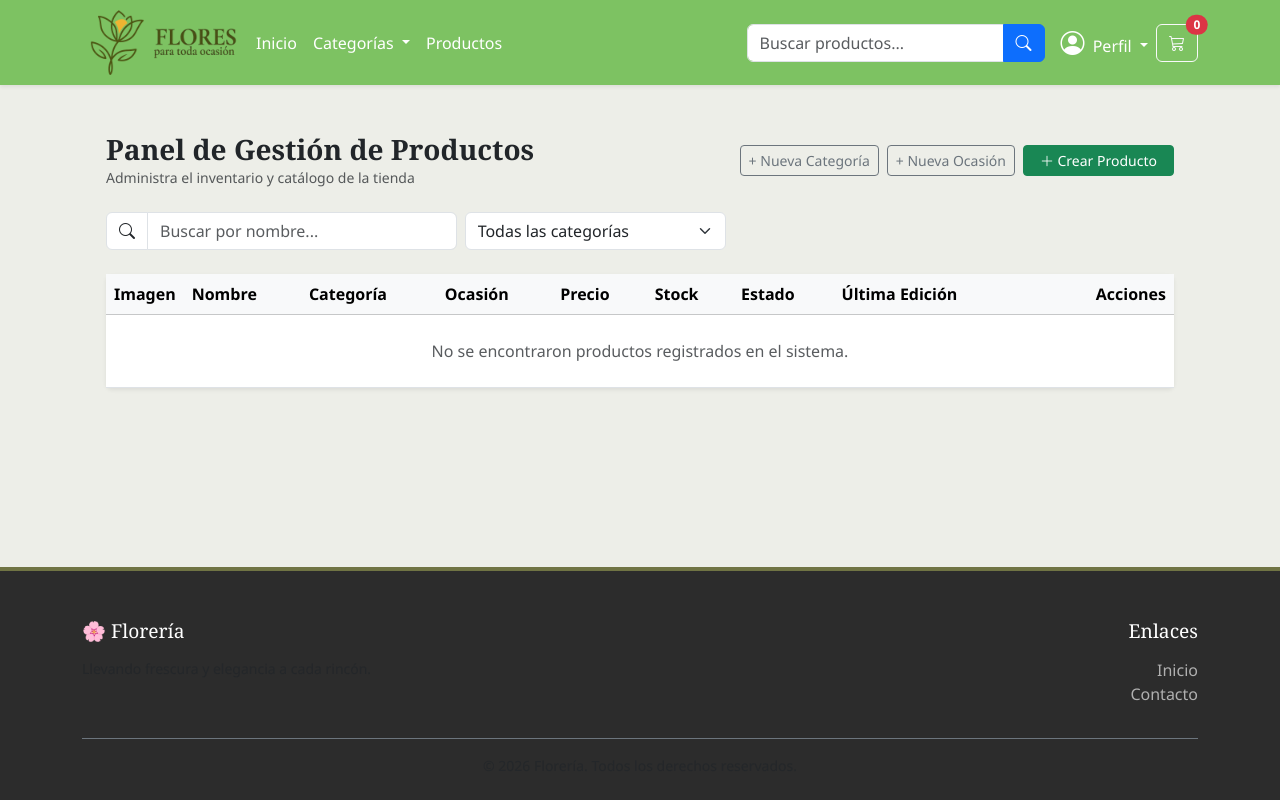
After one commit to PhilipV4/proyecto-floreria, a Django app: page /gestion/ in a window 1280 px wide. The commit adds this page. Run offline with Django 5.2, Linux system fonts and the light colour scheme; data that the repository does not hold is empty.

Commit message:
Admin-Gestion-Productos(filtros y searchbar)

```diff
--- a/tienda/templates/productos/crear.html
+++ b/tienda/templates/admin/crear.html
@@ -46,7 +46,7 @@
                 {% endfor %}
 
                 <div class="d-flex justify-content-between mt-4">
-                    <a href="{% url 'lista_productos' %}" class="btn btn-secondary">Cancelar</a>
+                    <a href="{% url 'admin_lista_productos' %}" class="btn btn-secondary">Cancelar</a>
                     <button type="submit" class="btn btn-success">Guardar Producto</button>
                 </div>
             </form>
--- a/tienda/templates/productos/editar.html
+++ b/tienda/templates/admin/editar.html
@@ -33,7 +33,7 @@
                 {% endfor %}
 
                 <div class="d-flex justify-content-between mt-4">
-                    <a href="{% url 'lista_productos' %}" class="btn btn-secondary">Cancelar</a>
+                    <a href="{% url 'admin_lista_productos' %}" class="btn btn-secondary">Cancelar</a>
                     <button type="submit" class="btn btn-primary">Actualizar Cambios</button>
                 </div>
             </form>
--- a/tienda/templates/productos/eliminar.html
+++ b/tienda/templates/admin/eliminar.html
@@ -19,7 +19,7 @@
             <form method="POST">
                 {% csrf_token %}
                 <div class="d-flex justify-content-center gap-3 mt-4">
-                    <a href="{% url 'lista_productos' %}" class="btn btn-secondary">Cancelar</a>
+                    <a href="{% url 'admin_lista_productos' %}" class="btn btn-secondary">Cancelar</a>
                     <button type="submit" class="btn btn-danger">Sí, Eliminar</button>
                 </div>
             </form>
--- /dev/null
+++ b/tienda/templates/admin/lista_productos.html
@@ -0,0 +1,101 @@
+{% extends 'base.html' %}
+
+{% block content %}
+<div class="container-fluid py-4 px-4">
+    <!-- Encabezado del Panel Admin -->
+    <div class="d-flex justify-content-between align-items-center mb-4">
+        <div>
+            <h2 class="h3 fw-bold text-dark mb-0">Panel de Gestión de Productos</h2>
+            <p class="text-muted small mb-0">Administra el inventario y catálogo de la tienda</p>
+        </div>
+        <div class="d-flex gap-2">
+            <a href="{% url 'crear_categoria' %}" class="btn btn-outline-secondary btn-sm">
+                + Nueva Categoría
+            </a>
+            <a href="{% url 'crear_ocasion' %}" class="btn btn-outline-secondary btn-sm">
+                + Nueva Ocasión
+            </a>
+            <a href="{% url 'crear_producto' %}" class="btn btn-success btn-sm px-3">
+                <i class="bi bi-plus-lg"></i> Crear Producto
+            </a>
+        </div>
+    </div>
+
+    <!-- Buscador y Filtros con HTMX -->
+    <form id="search-form" method="GET" action="{% url 'admin_lista_productos' %}" class="row g-2 mb-4">
+
+        <!-- Input de Búsqueda con HTMX -->
+        <div class="col-md-4">
+            <div class="input-group">
+                <span class="input-group-text bg-white"><i class="bi bi-search"></i></span>
+                <input
+                    type="text"
+                    id="search-input"
+                    name="q"
+                    value="{{ query }}"
+                    class="form-control"
+                    placeholder="Buscar por nombre..."
+                    autocomplete="off"
+                    hx-get="{% url 'admin_lista_productos' %}"
+                    hx-target="#productos-tbody"
+                    hx-include="[name='categoria']"
+                    hx-trigger="keyup changed delay:400ms, search"
+                >
+            </div>
+        </div>
+
+        <!-- Filtro de Categoría con HTMX -->
+        <div class="col-md-3">
+            <select
+                name="categoria"
+                class="form-select"
+                hx-get="{% url 'admin_lista_productos' %}"
+                hx-target="#productos-tbody"
+                hx-include="#search-input"
+                hx-trigger="change"
+            >
+                <option value="">Todas las categorías</option>
+                {% for cat in categorias %}
+                    <option value="{{ cat.id }}" {% if categoria_actual == cat.id|stringformat:"s" %}selected{% endif %}>
+                        {{ cat.nombre }}
+                    </option>
+                {% endfor %}
+            </select>
+        </div>
+
+        <!-- Botón Limpiar -->
+        {% if query or categoria_actual %}
+            <div class="col-auto">
+                <a href="{% url 'admin_lista_productos' %}" class="btn btn-outline-secondary">Limpiar filtros</a>
+            </div>
+        {% endif %}
+    </form>
+
+    <!-- Tabla de Productos -->
+    <div class="card border-0 shadow-sm">
+        <div class="card-body p-0">
+            <div class="table-responsive">
+                <table class="table table-hover align-middle mb-0">
+                    <thead class="table-light">
+                        <tr>
+                            <th style="width: 70px;">Imagen</th>
+                            <th>Nombre</th>
+                            <th>Categoría</th>
+                            <th>Ocasión</th>
+                            <th>Precio</th>
+                            <th>Stock</th>
+                            <th>Estado</th>
+                            <th>Última Edición</th>
+                            <th class="text-end" style="width: 150px;">Acciones</th>
+                        </tr>
+                    </thead>
+                    <tbody id="productos-tbody">
+                        {% include 'admin/partials/productos_tbody.html' %}
+                    </tbody>
+                </table>
+            </div>
+        </div>
+    </div>
+</div>
+
+{% endblock %}
--- /dev/null
+++ b/tienda/templates/admin/partials/productos_tbody.html
@@ -0,0 +1,61 @@
+{% for producto in productos %}
+<tr>
+    <td>
+        {% if producto.imagen %}
+            <img src="{{ producto.imagen.url }}" alt="{{ producto.nombre }}" class="rounded" style="width: 48px; height: 48px; object-fit: cover;">
+        {% else %}
+            <div class="bg-light rounded text-muted d-flex align-items-center justify-content-center" style="width: 48px; height: 48px; font-size: 0.75rem;">
+                Sin foto
+            </div>
+        {% endif %}
+    </td>
+    <td>
+        <strong class="text-dark d-block">{{ producto.nombre }}</strong>
+        <small class="text-muted">ID: #{{ producto.id }}</small>
+    </td>
+    <td>
+        {% if producto.categoria %}
+            <span class="badge bg-light text-dark border">{{ producto.categoria.nombre }}</span>
+        {% else %}
+            <span class="text-muted small">-</span>
+        {% endif %}
+    </td>
+    <td>
+        {% if producto.ocasion %}
+            <span class="badge bg-light text-dark border">{{ producto.ocasion.nombre }}</span>
+        {% else %}
+            <span class="text-muted small">-</span>
+        {% endif %}
+    </td>
+    <td class="fw-bold text-success">${{ producto.precio }}</td>
+    <td>
+        {% if producto.stock > 5 %}
+            <span class="badge bg-success-subtle text-success">{{ producto.stock }} un.</span>
+        {% elif producto.stock > 0 %}
+            <span class="badge bg-warning-subtle text-warning">{{ producto.stock }} un. (Bajo)</span>
+        {% else %}
+            <span class="badge bg-danger-subtle text-danger">Sin Stock</span>
+        {% endif %}
+    </td>
+    <td>
+        {% if producto.disponible %}
+            <span class="badge bg-success">Visible</span>
+        {% else %}
+            <span class="badge bg-secondary">Oculto</span>
+        {% endif %}
+    </td>
+    <td class="small text-muted">
+        {{ producto.actualizado_el|date:"d/m/Y H:i" }}
+    </td>
+    <td class="text-end">
+        <a href="{% url 'editar_producto' producto.id %}" class="btn btn-sm btn-outline-primary me-1" title="Editar">Editar</a>
+        <a href="{% url 'eliminar_producto' producto.id %}" class="btn btn-sm btn-outline-danger" title="Eliminar">Eliminar</a>
+    </td>
+</tr>
+{% empty %}
+<tr>
+    <td colspan="9" class="text-center py-4 text-muted">
+        No se encontraron productos registrados en el sistema.
+    </td>
+</tr>
+{% endfor %}
--- a/tienda/templates/base.html
+++ b/tienda/templates/base.html
@@ -14,6 +14,9 @@
     <link rel="stylesheet" href="{% static 'CSS/header.css' %}">
     <link rel="stylesheet" href="{% static 'CSS/footer.css' %}">
     <link rel="stylesheet" href="{% static 'CSS/general.css' %}">
+    <script src="https://cdn.jsdelivr.net/npm/htmx.org@2.0.11/dist/htmx.min.js"
+        integrity="sha384-2OatzQy1H+Zd/IIrjr1TcuDGqLXeHhbooAyJY1KdQMKnr4LZ22k31GBLdYKHmVjg"
+        crossorigin="anonymous"></script>
 
     <title>Florería</title>
 
@@ -121,7 +124,7 @@
 
                 </ul>
                 <!-- Buscador -->
-                <form class="d-flex me-lg-3 my-2 my-lg-0" action="#" method="GET">
+                <form class="d-flex me-lg-3 my-2 my-lg-0" action="" method="GET">
                     <div class="input-group">
                         <input class="form-control" type="search" name="q" placeholder="Buscar productos..."
                             aria-label="Buscar productos">
--- a/tienda/urls.py
+++ b/tienda/urls.py
@@ -3,12 +3,16 @@ from . import views
 
 urlpatterns = [
     path('', views.inicio, name='inicio'),
-    path('test/', views.test, name='test'),
+
+    #productos
     path('productos/', views.lista_productos, name='lista_productos'),
-    path('crear/', views.crear_producto, name='crear_producto'),
-    path('editar/<int:id>/', views.editar_producto, name='editar_producto'),
-    path('eliminar/<int:id>/', views.eliminar_producto, name='eliminar_producto'),
-    path('categoria/crear/', views.crear_categoria, name='crear_categoria'),
-    path('ocasion/crear/', views.crear_ocasion, name='crear_ocasion'),
+    #admin
+    path('gestion/', views.admin_lista_productos, name='admin_lista_productos'),
+    path('gestion/crear/', views.crear_producto, name='crear_producto'),
+    path('gestion/editar/<int:id>/', views.editar_producto, name='editar_producto'),
+    path('gestion/eliminar/<int:id>/', views.eliminar_producto, name='eliminar_producto'),
+    path('gestion/crear_categoria/', views.crear_categoria, name='crear_categoria'),
+    path('gestion/crear_ocasion/', views.crear_ocasion, name='crear_ocasion'),
+
 
 ]
--- a/tienda/views.py
+++ b/tienda/views.py
@@ -4,14 +4,17 @@ from .models import Categoria, Ocasion, Producto
 
 from .forms import CategoriaForm, OcasionForm, ProductoForm
 
+from django.db.models import Q
+
 # Create your views here.
 def inicio(request):
     return render(request, 'inicio.html')
 
-def test(request):
-    return render(request, 'test.html')
+
 
 def lista_productos(request):
+    #falta agregar no mostrar productos que no esten disponibles, quizas se pueda hacer en el html con un if,
+    #pero mejor hacerlo en la vista.
 
     productos = Producto.objects.all().select_related('categoria', 'ocasion')
 
@@ -34,18 +37,64 @@ def lista_productos(request):
         'ocasion_actual': ocasion_id or '',
     }
 
+    return render(request, 'productos/lista_productos.html', context)
 
-    return render(request, 'productos/lista_productos.html', context)
+#Inicio seccion admin
+def admin_lista_productos(request):
+    # Obtenemos todos los productos optimizando las relaciones
+    productos = Producto.objects.all().select_related('categoria', 'ocasion')
+
+    # Capturamos los parámetros de búsqueda y filtro
+    query = request.GET.get('q', '').strip()
+    categoria_id = request.GET.get('categoria')
+
+    # Aplicamos filtro de texto si existe
+    if query:
+        productos = productos.filter(
+            Q(nombre__icontains=query) | Q(descripcion__icontains=query))\
+        .order_by("-creado_el")[0:10]  # Limite de 10 resultados
+
+    # Aplicamos filtro de categoría si existe
+    if categoria_id:
+        productos = productos.filter(categoria_id=categoria_id)
+
+    categorias = Categoria.objects.all()
+
+    context = {
+        'productos': productos,
+        'categorias': categorias,
+        'categoria_actual': categoria_id or '',
+        'query': query,
+    }
+
+    # SI LA PETICIÓN VIENE DE HTMX: Devolvemos solo el partial del tbody
+    if request.headers.get('HX-Request'):
+        return render(request, 'admin/partials/productos_tbody.html', context)
+
+    # CARGA NORMAL: Devolvemos la página completa
+    return render(request, 'admin/lista_productos.html', context)
+
+#NO IMPLEMENTADO
+#def buscar(request):
+
+    q = request.GET.get('q', '').strip()
+    if q:
+        results=Producto.objects.filter(Q(nombre__icontains=q) | Q(categoria__nombre__icontains=q)) \
+        .order_by("-creado_el")[0:10] #limite de 10 resultados
+    else:
+        results=[]
+
+    return render(request, 'partials/results.html', {"results": results})
 
 def crear_producto(request):
     if request.method == 'POST':
         form = ProductoForm(request.POST, request.FILES)
         if form.is_valid():
             form.save()
-            return redirect('lista_productos')
+            return redirect('admin_lista_productos')
     else:
         form = ProductoForm()
-    return render(request, 'productos/crear.html', {'form': form})
+    return render(request, 'admin/crear.html', {'form': form})
 
 
 def editar_producto(request, id):
@@ -54,35 +103,36 @@ def editar_producto(request, id):
         form = ProductoForm(request.POST, request.FILES, instance=producto)
         if form.is_valid():
             form.save()
-            return redirect('lista_productos')
+            return redirect('admin_lista_productos')
     else:
         form = ProductoForm(instance=producto)
-    return render(request, 'productos/editar.html', {'form': form, 'producto': producto})
+    return render(request, 'admin/editar.html', {'form': form, 'producto': producto})
 
 
 def eliminar_producto(request, id):
     producto = get_object_or_404(Producto, id=id)
     if request.method == 'POST':
         producto.delete()
-        return redirect('lista_productos')
-    return render(request, 'productos/eliminar.html', {'producto': producto})
+        return redirect('admin_lista_productos')
+    return render(request, 'admin/eliminar.html', {'producto': producto})
 
 def crear_categoria(request):
     if request.method == 'POST':
         form = CategoriaForm(request.POST)
         if form.is_valid():
             form.save()
-            return redirect('crear_producto') # Vuelve a la creación de producto
+            return redirect('admin_lista_productos')
     else:
         form = CategoriaForm()
-    return render(request, 'productos/crear_categoria.html', {'form': form})
+    return render(request, 'admin/crear_categoria.html', {'form': form})
 
 def crear_ocasion(request):
     if request.method == 'POST':
         form = OcasionForm(request.POST)
         if form.is_valid():
             form.save()
-            return redirect('crear_producto') # Vuelve a la creación de producto
+            return redirect('admin_lista_productos')
     else:
         form = OcasionForm()
-    return render(request, 'productos/crear_ocasion.html', {'form': form})
+    return render(request, 'admin/crear_ocasion.html', {'form': form})
+#Fin seccion admin
```
Also changed, not shown: tienda/templates/admin/crear_categoria.html (renamed from tienda/templates/productos/crear_ocasion.html, +4 -5 lines), tienda/templates/admin/crear_ocasion.html (renamed from tienda/templates/productos/crear_categoria.html, +4 -4 lines), tienda/templates/test.html (deleted, +0 -148 lines).
